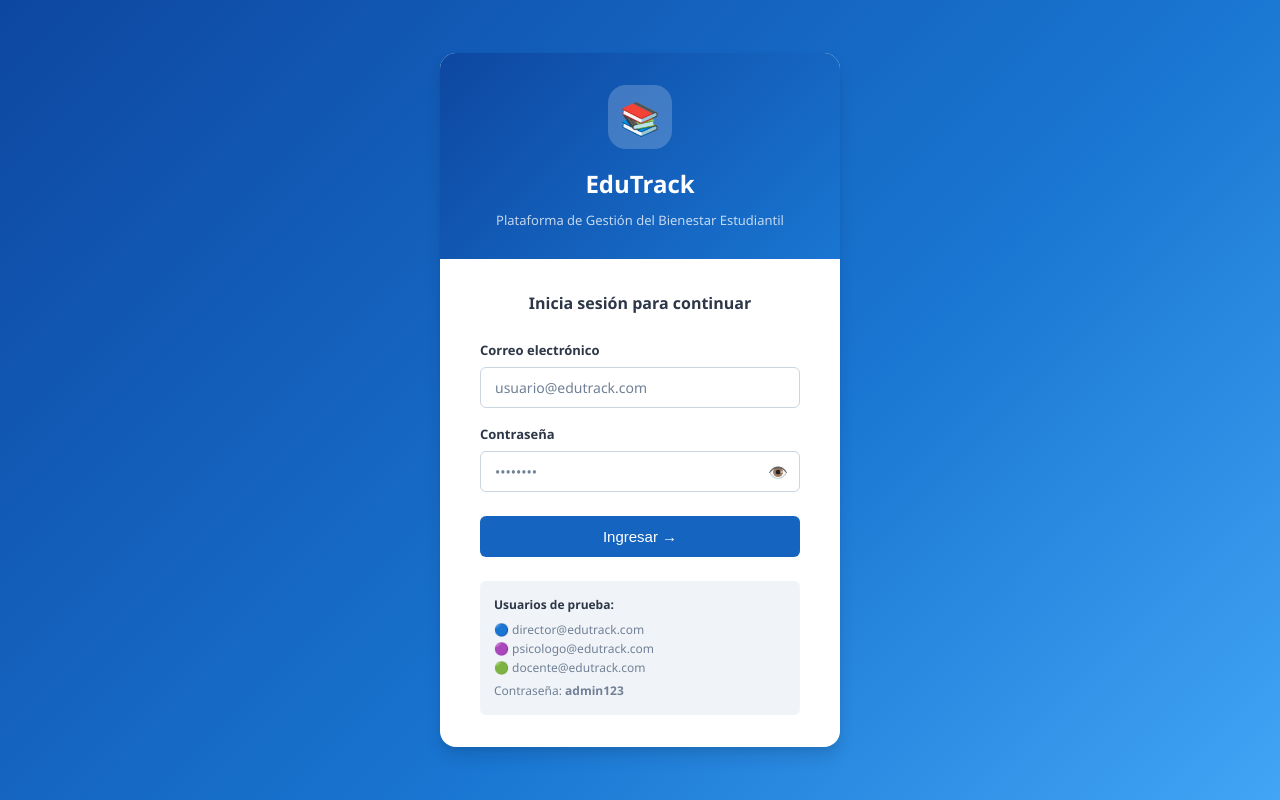
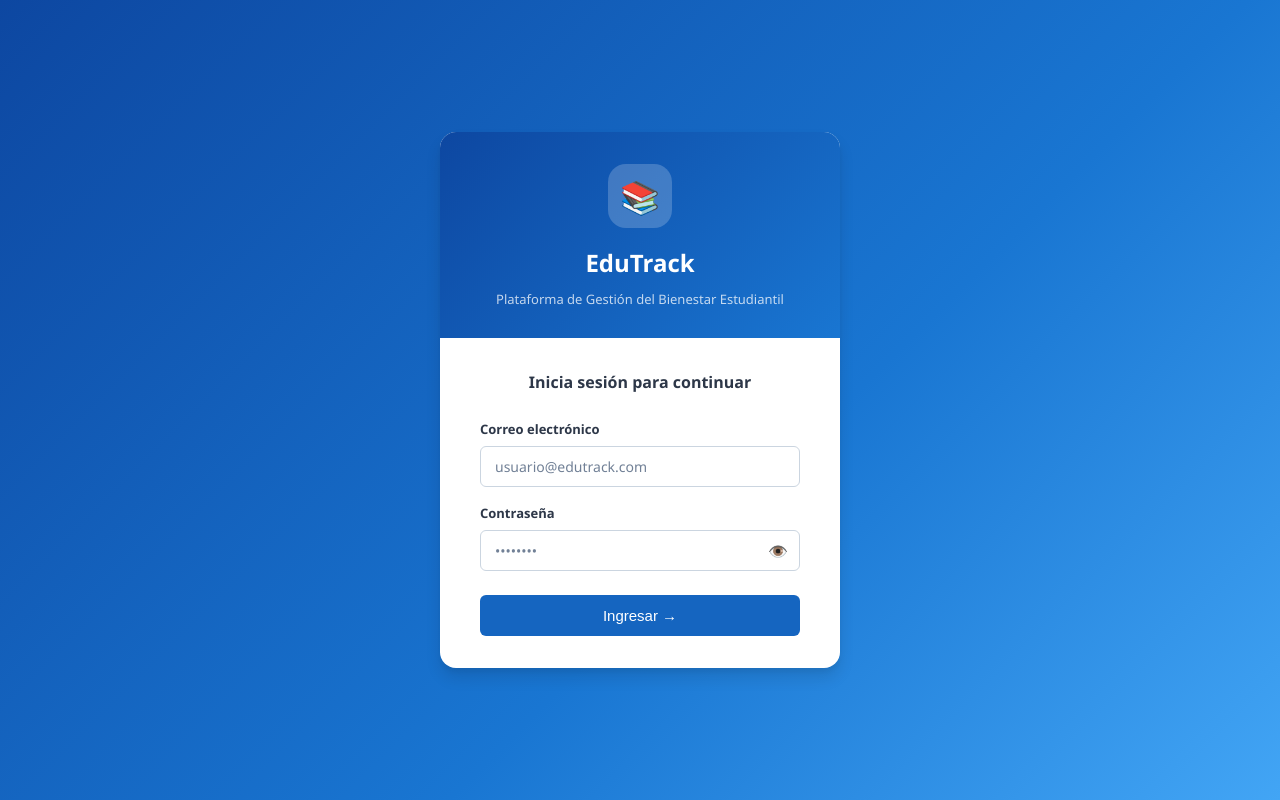
Before and after one commit to Mora250901/EduTrack, a React (Create React App) app in the folder frontend-web/: page / in a window 1280 px wide. Built offline with nearby package versions, Linux system fonts and the light colour scheme.

Commit message:
fixing: Cambios en el frontend - retiro de los usuarios de prueba del login

```diff
--- a/frontend-web/src/components/Login.js
+++ b/frontend-web/src/components/Login.js
@@ -167,21 +167,7 @@ function Login({ onLogin }) {
                         </button>
                     </form>
 
-                    {/* Usuarios de prueba */}
-                    <div style={{
-                        marginTop: '24px',
-                        padding: '14px',
-                        background: 'var(--gray-100)',
-                        borderRadius: 'var(--radius-sm)',
-                        fontSize: '12px',
-                        color: 'var(--gray-500)'
-                    }}>
-                        <p style={{ fontWeight: '600', marginBottom: '6px', color: 'var(--gray-700)' }}>Usuarios de prueba:</p>
-                        <p>🔵 director@edutrack.com</p>
-                        <p>🟣 psicologo@edutrack.com</p>
-                        <p>🟢 docente@edutrack.com</p>
-                        <p style={{ marginTop: '4px' }}>Contraseña: <strong>admin123</strong></p>
-                    </div>
+
                 </div>
             </div>
 
```
